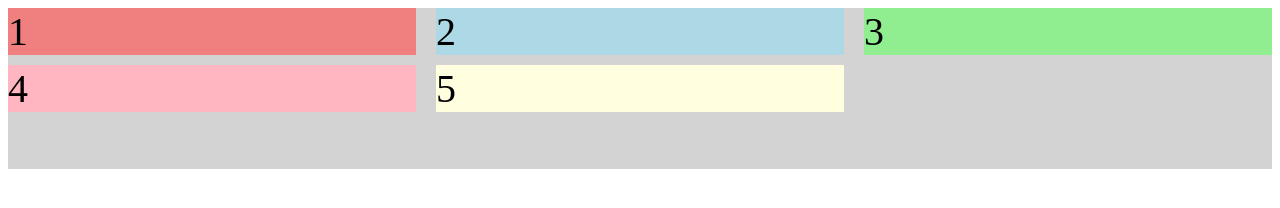
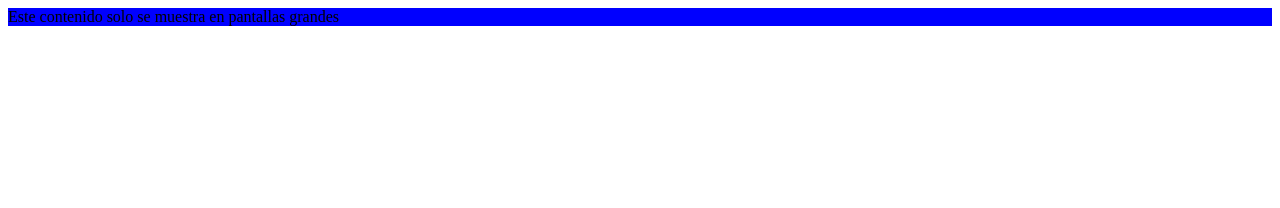
Before and after one commit to gregoriolopeez/responsive_CSS, a plain HTML site: page actividad_6/index.html in a window 1280 px wide. Drawn offline with Linux system fonts and the light colour scheme.

Commit message:
Añadir actividad 6

```diff
--- a/actividad_6/index.html
+++ b/actividad_6/index.html
@@ -1,5 +1,6 @@
 <!DOCTYPE html>
 <html>
+
 <head>
     <meta charset="utf-8">
     <meta http-equiv="X-UA-Compatible" content="IE=edge">
@@ -8,13 +9,10 @@
     <meta name="viewport" content="width=device-width, initial-scale=1">
     <link rel="stylesheet" href="styles.css">
 </head>
+
 <body>
-        <div class="container">
-            <div class="d1">1</div>
-            <div class="d2">2</div>
-            <div class="d3">3</div>
-            <div class="d4">4</div>
-            <div class="d5">5</div>
-        </div>
+    <div class="mobile-only">Este contenido solo se muestra en pantallas pequeñas</div>
+    <div class="desktop-only">Este contenido solo se muestra en pantallas grandes</div>
 </body>
+
 </html>
--- a/actividad_6/styles.css
+++ b/actividad_6/styles.css
@@ -1,29 +1,18 @@
-.container {
-    font-size: 40px;
-    width: 100%;
-    background-color: lightgray;
-    display: grid;
-    grid-template-columns: 1fr 1fr 1fr;
-    grid-template-rows: 1fr 1fr 1fr;
-    grid-gap: 10px 20px;
+.mobile-only {
+    display: none;
+
+}
+.desktop-only {
+    display: block;
+    background-color: blue;
 }
 
-.d1 {
-    background-color: LightCoral;
+@media (max-width: 600px) {
+    .mobile-only {
+        display: block;
+        background-color: red;
+    }
+    .desktop-only {
+        display: none;
+    }
 }
-
-.d2 {
-    background-color: LightBlue;
-}
-
-.d3 {
-    background-color: LightGreen;
-}
-
-.d4 {
-    background-color: LightPink;
-}
-
-.d5 {
-    background-color: LightYellow;
-}
```
Lines whose indentation alone changed are shown as unchanged.
